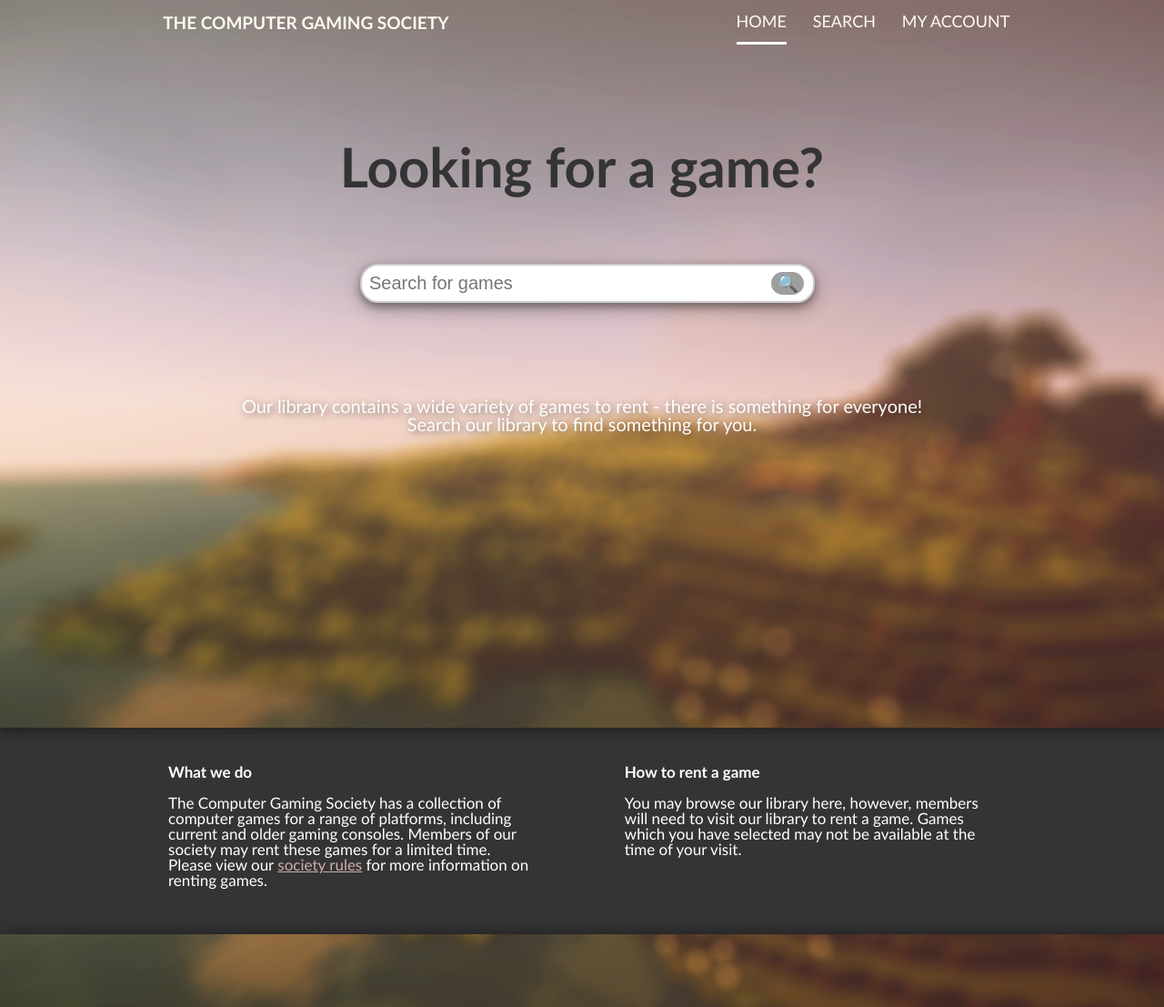
After one commit to Futuramistic/SEG_Lab_Project, a PHP site: the page made by SEG Website/Home - Copy.html in a window 1280 px wide; the page is wider, and only the part inside the window is pictured. The commit adds this page. Shown: that part at 91% size. Run offline with PHP 8.4, Linux system fonts and the light colour scheme; grey boxes are pictures that could not be loaded.

Commit message:
Home page

```diff
--- /dev/null
+++ b/SEG Website/Home - Copy.html
@@ -0,0 +1,63 @@
+<html>
+<head>
+<title>The Computer Gaming Society</title>
+	<link rel="stylesheet" type="text/css" href="stylesheet.css">
+</head>
+
+<body>
+<div class = "banner">
+	<div class = "nav">
+    <div class = "innernav">
+      <div class="navtext">
+        <li style="font-size: 19; font-weight: 900; color:#fefbf0">The Computer Gaming Society</li>
+				<li style = "float: right"><a href="#Login">My Account</a></li>
+				<li style = "float: right"><a href="#Search">Search</a></li>
+				<li style = "float: right; border-bottom: solid 3px #fffbfb">Home</li>
+    </div>
+  </div>
+</div>
+    <div class = "bannerinner">
+      <div class = "bannercontent">
+      <h2>Looking for a game?</h2>
+			<input type="text" placeholder="Search for games">
+			<button type="submit">&#128269;</button>
+			<article>Our library contains a wide variety of games to rent - there is something for everyone!
+			Search our library to find something for you.</article>
+			</div>
+		</div>
+		</div>
+<div class = "rowcontainer">
+		<div class="row">
+				<div class="column">
+				<div class = "innersection">
+					<strong>What we do</strong><p>
+						The Computer Gaming Society has a collection of	computer games for a range of platforms, including current and older gaming consoles. Members
+						of our society may rent these games for a limited time. Please view our <a href="#societyrules"  style="color: rgb(207,173,171)">society rules</a>
+						for more information on renting games.
+				</div>
+			</div>
+			<div class="column">
+				<div class = "innersection">
+					<article>
+						<strong>How to rent a game</strong><p>
+						You may browse our library here, however, members will need to visit our library to rent a game.
+						Games which you have selected may not be available at the time of your visit.
+				</article>
+				</div>
+			</div>
+		</div>
+	</div>
+
+	<div class = "banner2">
+	    <div class = "bannerinner2">
+	      <div class = "bannercontent2">
+				</div>
+			</div>
+			</div>
+
+	</html>
+
+
+</html>
+
+</body>
--- a/SEG Website/stylesheet.css
+++ b/SEG Website/stylesheet.css
@@ -2,7 +2,6 @@ body {
 	margin: 0 auto;
 	height: 100%;
 	width: 100%;
-	max-width: 100%;
 	color: black;
 	background-color: rgb(52,52,53);
 	background-repeat: repeat-y;
@@ -17,16 +16,18 @@ body, html {
     height: 100%;
 }
 
-.nav{
+.nav
+{
 	width: 100%;
 	background-size:cover;
 	display: table;
 	margin: auto;
-	background-color: rgb(59,59,60,1);
-	box-shadow: 0 4px 8px 0 rgba(3, 3, 3,0.1), 0 6px 20px 0 rgba(3, 3, 3,0.1);
+
+	/*box-shadow: 0 4px 8px 0 rgba(3, 3, 3,0.1), 0 6px 20px 0 rgba(3, 3, 3,0.1);*/
 	top: 0;
-	position: fixed;
+	/*position: fixed;*/
 	z-index:10000;
+
 }
 
 .nav>.innernav{
@@ -64,19 +65,29 @@ body, html {
 }
 .navtext > li> a:hover{
 	padding-bottom: 12px;
-	border-bottom: solid 3px #ed557d;
+	border-bottom: solid 3px rgb(180,180,180);
 }
 .banner{
 	height: 100%;
 	width: 100%;
 	background-color:rgb(52,52,53);
-	background-image: url("bannerimg.png");
+	background-image: url("bannerimg2.jpg");
 	background-size: cover;
 	background-position: center;
 	display: table;
 	top: 0;
-	position: absoulte;
-	margin-bottom: 40px;
+	box-shadow: 0 4px 8px 0 rgba(3, 3, 3,0.2), 0 6px 20px 0 rgba(3, 3, 3,0.2);
+}
+.banner2{
+	height: 10%;
+	width: 100%;
+	background-color:rgb(52,52,53);
+	background-image: url("bannerimg3.jpg");
+	background-size: cover;
+	background-position: center;
+	display: table;
+	top: 0;
+	box-shadow: 20px 20px 20px 16px #111111;
 }
 .banner>.bannerinner{
 	diplay: table-cell;
@@ -90,18 +101,59 @@ body, html {
 	text-align:center;
 	font-size: 40;
 	color: white;
-	text-transform: uppercase;
-	margin-top: 12%;
+	margin-top: 10%;
 	line-height: 0.5;
 }
-.bannercontent > h1
+.bannercontent > h2
 {
-		text-shadow: 2px 2px 8px rgba(3, 3, 3,0.1);
-		line-height: 0.1;
-		font-family: impact, Arial;
+		/*text-shadow: 2px 2px 8px rgba(3, 3, 3,0.5);*/
+		line-height: 0.2;
+		font-family: Trebuchet MS;
+		font-weight: 900;
+		font-size: 60;
+		color: rgb(52,52,53);
+}
+.bannercontent > article
+{
+		padding-top: 8%;
+		text-shadow: 2px 2px 8px rgba(3, 3, 3,0.5);
+		line-height: 1;
+		font-family: Trebuchet MS;
 		font-weight: 100;
+		max-width: 60%;
+		margin: 0 auto;
+		font-size: 20;
+		color: white;
 }
+.rowcontainer{
+	width:100%;
+}
+.row{
+	margin-top: 2%;
+	padding-bottom: 1.5%;
+	padding-right: 20%;
+	width: 80%;
+	float: left;
+	/*margin-top:0.8%;*/
+	margin-left: 11%;
+	line-height: 1;
 
+
+}
+.column{
+	float: left;
+  width: 48%;
+  padding-right: 1%;
+	/*margin-left: 0.52%;*/
+
+}
+.innersection {
+	padding: 3% 9% 3% 9%;
+	/*background-color: white;*/
+	color: white;
+	font-size: 17;
+	float:left;
+}
 .btn{
 	font-family: Arial;
 	font-size: 50%;
@@ -186,6 +238,47 @@ padding-bottom: 2%;
 float: right;
 }
 
+input{
+	margin-top: 4%;
+	width:500px;
+	padding-top: 1%;
+	padding-bottom: 1%;
+	font-size: 20px;
+	padding: 8px;
+	padding:8px; border:2px solid #ccc;
+  border-radius: 20px;
+	color:rgb(52,52,53);
+  padding-right: 60px;
+	box-shadow: 0 4px 8px 0 rgba(3, 3, 3,0.3), 0 6px 20px 0 rgba(3, 3, 3, 0.3);
+}
+.bannercontent>button
+{
+	border-radius: 30px;
+	border:0.1px;
+	background-color: white;
+	background-image: url("searchimage.png");
+	color:rgb(117,117,117);
+	font-size: 19px;
+	margin-left: -58px;
+}
+.bannercontent>button:hover
+{
+	cursor:pointer;
+	text-shadow: 2px 2px 8px rgba(3, 3, 3,0.5);
+}
+.copyright
+{
+		width: 100%;
+		margin: 0 auto;
+		margin-bottom: 2%;
+}
+.copyright>article
+{
+		color: white;
+		margin-left: 40%;
+}
+
+input: focus {border-color:#333; }
 
 .right{
 	height: 90%;
```
Also changed, not shown: SEG Website/Home.html (deleted, +0 -28 lines), SEG Website/bannerImg2.jpg (added), SEG Website/bannerImg3.jpg (added), SEG Website/bannerimg.png (deleted).
